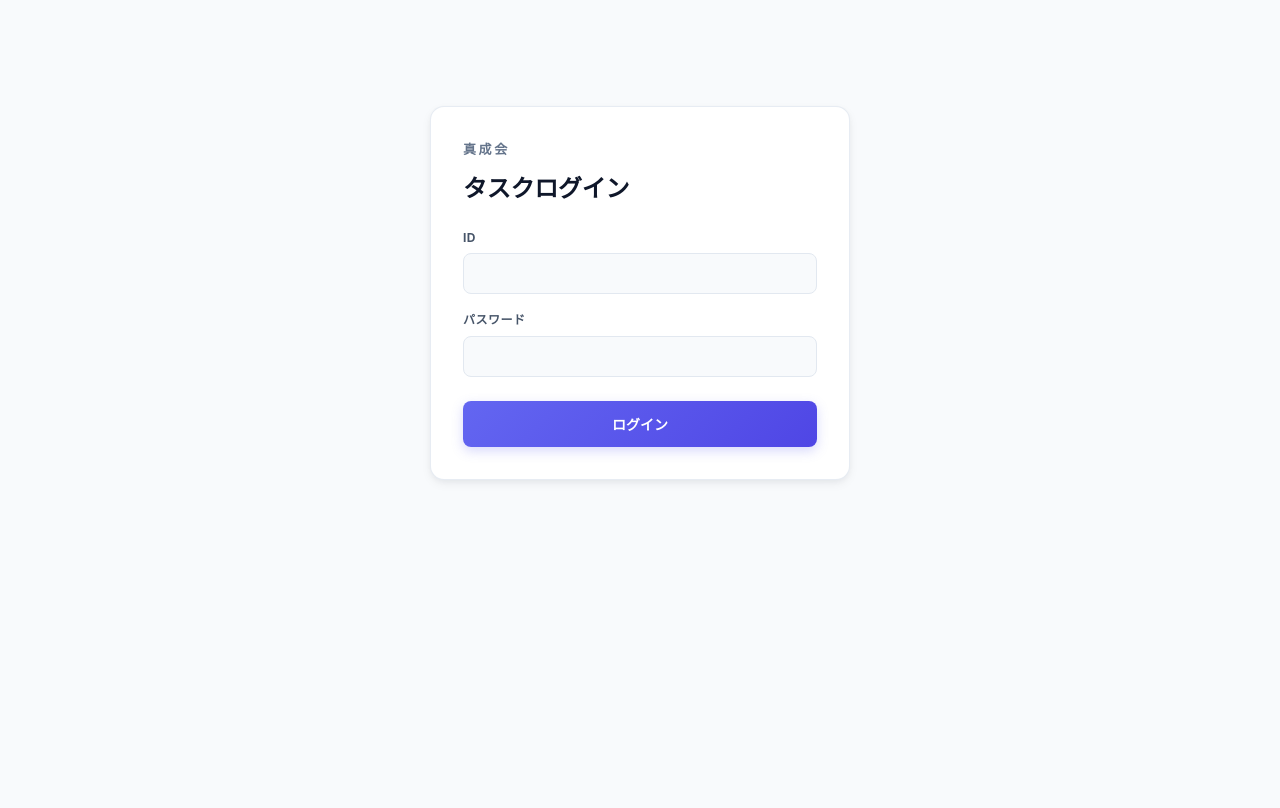
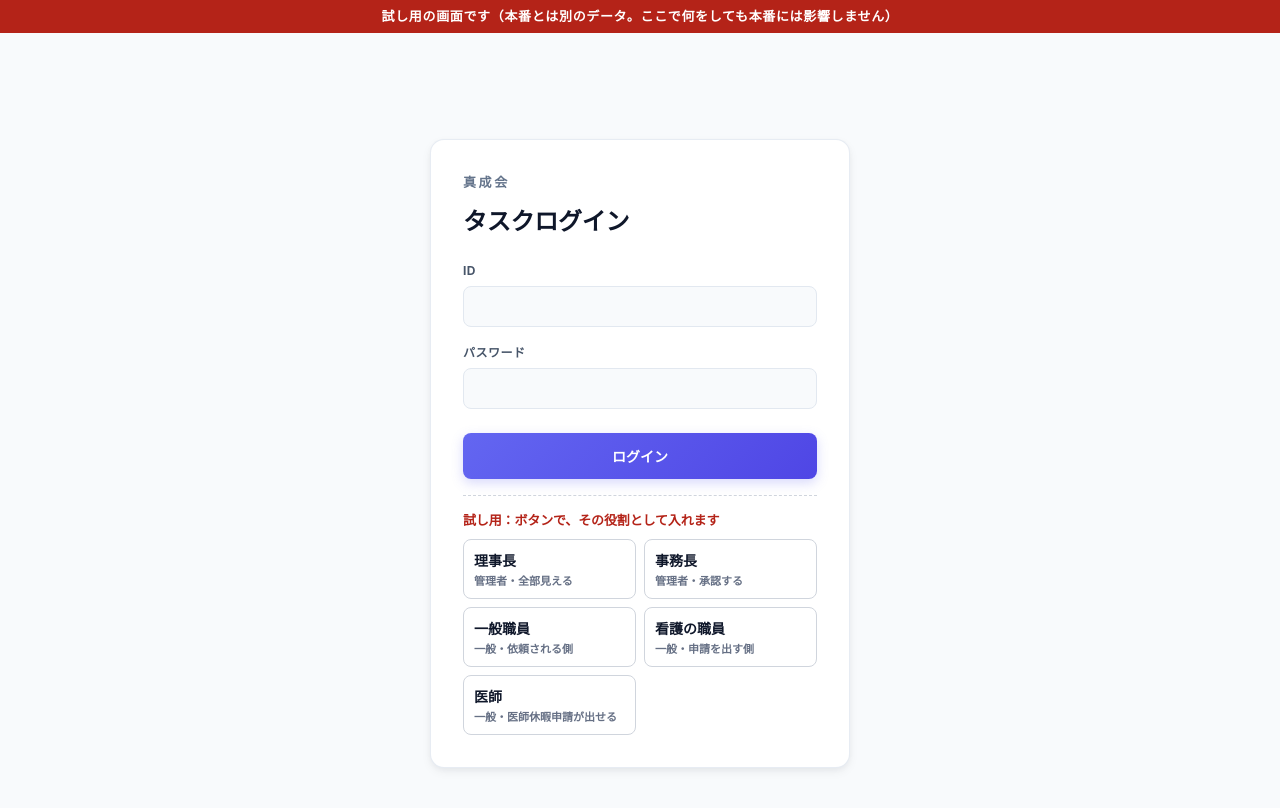
Before and after one commit to shinseikai-yuzuriha-web/portal, a plain HTML site: page tasks.html in a window 1280 px wide. Drawn offline with Linux system fonts and the light colour scheme.

Commit message:
Update tasks.html

```diff
--- a/tasks.html
+++ b/tasks.html
@@ -5,8 +5,8 @@
 <title>真成会ポータル</title>
 <script>
   // ===== ここに Supabase の2つを貼る（Project Settings → API） ===================
-  var SUPABASE_URL = "https://lzkeaetpykhdrwwwspjy.supabase.co";          // Project URL
-  var SUPABASE_ANON_KEY = "eyJhbGciOiJIUzI1NiIsInR5cCI6IkpXVCJ9.eyJpc3MiOiJzdXBhYmFzZSIsInJlZiI6Imx6a2VhZXRweWtoZHJ3d3dzcGp5Iiwicm9sZSI6ImFub24iLCJpYXQiOjE3OTQyNDM3MTgsImV4cCI6MjEwOTgxOTcxOH0.w_iThhR7s9ZF2R_Co3OIedwdQcsFGSb7WqX4TTTE0uM";      // anon public（または Publishable）キー
+  var SUPABASE_URL = "https://wotcffijcrgkqpyagble.supabase.co";          // Project URL
+  var SUPABASE_ANON_KEY = "eyJhbGciOiJIUzI1NiIsInR5cCI6IkpXVCJ9.eyJpc3MiOiJzdXBhYmFzZSIsInJlZiI6IndvdGNmZmlqY3Jna3FweWFnYmxlIiwicm9sZSI6ImFub24iLCJpYXQiOjE3OTUwNDY0NTUsImV4cCI6MjExMDYyMjQ1NX0.p02cIYTKHrlFcAuGLoqN9tlKGPFBd093X536s9pdOKE";      // anon public（または Publishable）キー
   // ※ service_role（Secret）キーは絶対に貼らないこと
   // ============================================================================
 
@@ -1621,14 +1621,14 @@
   })();
 </script>
 
-<!-- 申請だけ／タスクだけのシステムにする切り替え（build.py が tasks と 真成会 タスク を入れる） -->
+<!-- 申請だけ／タスクだけのシステムにする切り替え（build.py が tasks と 【試し用】真成会 タスク を入れる） -->
 <style>
   #loginTitle .lt-org { display: block; font-size: 13px; font-weight: 700; color: var(--muted); letter-spacing: .2em; margin-bottom: 10px; }
   #loginTitle .lt-app { display: block; font-size: 24px; font-weight: 800; letter-spacing: -.01em; }
 </style>
 <script>
   (function () {
-    var APP = 'tasks', TITLE = '真成会 タスク', NAME = 'タスク';
+    var APP = 'tasks', TITLE = '【試し用】真成会 タスク', NAME = 'タスク';
     document.title = TITLE;
     $('appTitle').textContent = TITLE;
     // ログインの見出し：「真成会」を小さく上に、「〇〇ログイン」を大きく（2026-11-13 A案）
@@ -1648,5 +1648,94 @@
   })();
 </script>
 
+<!-- 試し用の画面だけに入れる（build.py が dist-test/ にだけ入れる。本番の dist/ には入らない）2026-11-19
+     役割ボタンで、ID・パスワードを入れずにその人として入る。中身は test_seed.sql で作った試し用の人の ID とパスワードを入れて「ログイン」を押すだけ。
+     本番のデータベースにはこの人たちはいないので、このボタンが本番に紛れても入れない -->
+<style>
+  #testBanner { position: sticky; top: 0; z-index: 50; background: #b42318; color: #fff; text-align: center; font-weight: 700; font-size: 13px; padding: 6px 8px; letter-spacing: .05em; }
+  #testRoles { position: fixed; right: 12px; bottom: 12px; z-index: 60; background: #fff; border: 2px solid #b42318; border-radius: 12px; padding: 8px 10px; box-shadow: 0 4px 16px rgba(0,0,0,.15); max-width: calc(100vw - 24px); }
+  #testRoles .tr-head { font-size: 12px; font-weight: 700; color: #b42318; margin-bottom: 6px; display: flex; justify-content: space-between; gap: 8px; }
+  #testRoles .tr-head button { border: 0; background: none; color: #b42318; cursor: pointer; font-size: 12px; padding: 0; }
+  #testRoles .tr-btns { display: flex; flex-wrap: wrap; gap: 6px; }
+  #testRoles .tr-btns button { border: 1px solid #d0d5dd; background: #f9fafb; border-radius: 8px; padding: 6px 10px; font-size: 13px; cursor: pointer; }
+  #testRoles .tr-btns button.on { background: #b42318; border-color: #b42318; color: #fff; }
+  #testRoles.closed .tr-btns { display: none; }
+  #testRoles.atLogin { display: none; }
+  body.has-test-roles { padding-bottom: 90px; }
+  @media (max-width: 600px) {
+    #testRoles { left: 8px; right: 8px; bottom: 8px; padding: 6px 8px; }
+    #testRoles .tr-btns button { padding: 5px 8px; font-size: 12px; }
+  }
+  #testRoleLogin { margin-top: 16px; padding-top: 14px; border-top: 1px dashed #d0d5dd; }
+  #testRoleLogin p { margin: 0 0 8px; font-size: 13px; color: #b42318; font-weight: 700; }
+  #testRoleLogin .tr-btns { display: grid; grid-template-columns: 1fr 1fr; gap: 8px; }
+  #testRoleLogin button { display: block; width: 100%; padding: 10px; border-radius: 8px; border: 1px solid #d0d5dd; background: #fff; cursor: pointer; font-size: 14px; text-align: left; }
+  #testRoleLogin button small { display: block; color: #667085; font-size: 11px; margin-top: 2px; }
+</style>
+<script>
+  (function () {
+    var ROLES = [{"id": "rijicho", "label": "理事長", "note": "管理者・全部見える"}, {"id": "jimucho", "label": "事務長", "note": "管理者・承認する"}, {"id": "kasuga", "label": "一般職員", "note": "一般・依頼される側"}, {"id": "kango", "label": "看護の職員", "note": "一般・申請を出す側"}, {"id": "ishi", "label": "医師", "note": "一般・医師休暇申請が出せる"}];
+    var PW = "test1234";
+    var current = '';
+
+    var banner = document.createElement('div');
+    banner.id = 'testBanner';
+    banner.textContent = '試し用の画面です（本番とは別のデータ。ここで何をしても本番には影響しません）';
+    document.body.insertBefore(banner, document.body.firstChild);
+
+    function enter(id) {
+      current = id;
+      mark();
+      if (state.token) logout();          // 入っていれば一度出てから
+      $('loginId').value = id;
+      $('loginPw').value = PW;
+      var form = document.querySelector('#view-login form');
+      if (form.requestSubmit) form.requestSubmit(); else login({ preventDefault: function () {} });
+    }
+    function mark() {
+      document.querySelectorAll('#testRoles .tr-btns button').forEach(function (b) { b.classList.toggle('on', b.dataset.id === current); });
+    }
+
+    // ログイン画面のボタン
+    var box = document.createElement('div');
+    box.id = 'testRoleLogin';
+    box.innerHTML = '<p>試し用：ボタンで、その役割として入れます</p><div class="tr-btns"></div>';
+    ROLES.forEach(function (r) {
+      var b = document.createElement('button');
+      b.type = 'button';
+      b.textContent = r.label;
+      var s = document.createElement('small'); s.textContent = r.note; b.appendChild(s);
+      b.onclick = function () { enter(r.id); };
+      box.querySelector('.tr-btns').appendChild(b);
+    });
+    $('view-login').appendChild(box);
+
+    // どの画面からでも切り替えられる小さな枠（右下）
+    var panel = document.createElement('div');
+    panel.id = 'testRoles';
+    panel.innerHTML = '<div class="tr-head"><span>試し用：役割を切り替える</span><button type="button">たたむ</button></div><div class="tr-btns"></div>';
+    ROLES.forEach(function (r) {
+      var b = document.createElement('button');
+      b.type = 'button'; b.dataset.id = r.id; b.textContent = r.label; b.title = r.note;
+      b.onclick = function () { enter(r.id); };
+      panel.querySelector('.tr-btns').appendChild(b);
+    });
+    var tog = panel.querySelector('.tr-head button');
+    tog.onclick = function () { panel.classList.toggle('closed'); tog.textContent = panel.classList.contains('closed') ? 'ひらく' : 'たたむ'; };
+    document.body.appendChild(panel);
+    document.body.classList.add('has-test-roles');
+    // ログイン画面ではボタンがあるので、右下の枠は出さない。スマホでは最初はたたんでおく
+    var loginView = $('view-login');
+    var sync = function () { panel.classList.toggle('atLogin', !loginView.classList.contains('hidden')); };
+    new MutationObserver(sync).observe(loginView, { attributes: true, attributeFilter: ['class'] });
+    sync();
+    if (window.innerWidth <= 600) { panel.classList.add('closed'); tog.textContent = 'ひらく'; }
+
+    // ID とパスワードで入ったときも、どの役割かを印で示す
+    var prevSetMe = window.setMe;
+    window.setMe = function (me) { prevSetMe(me); current = me.id; mark(); };
+  })();
+</script>
+
 </body>
 </html>
```
